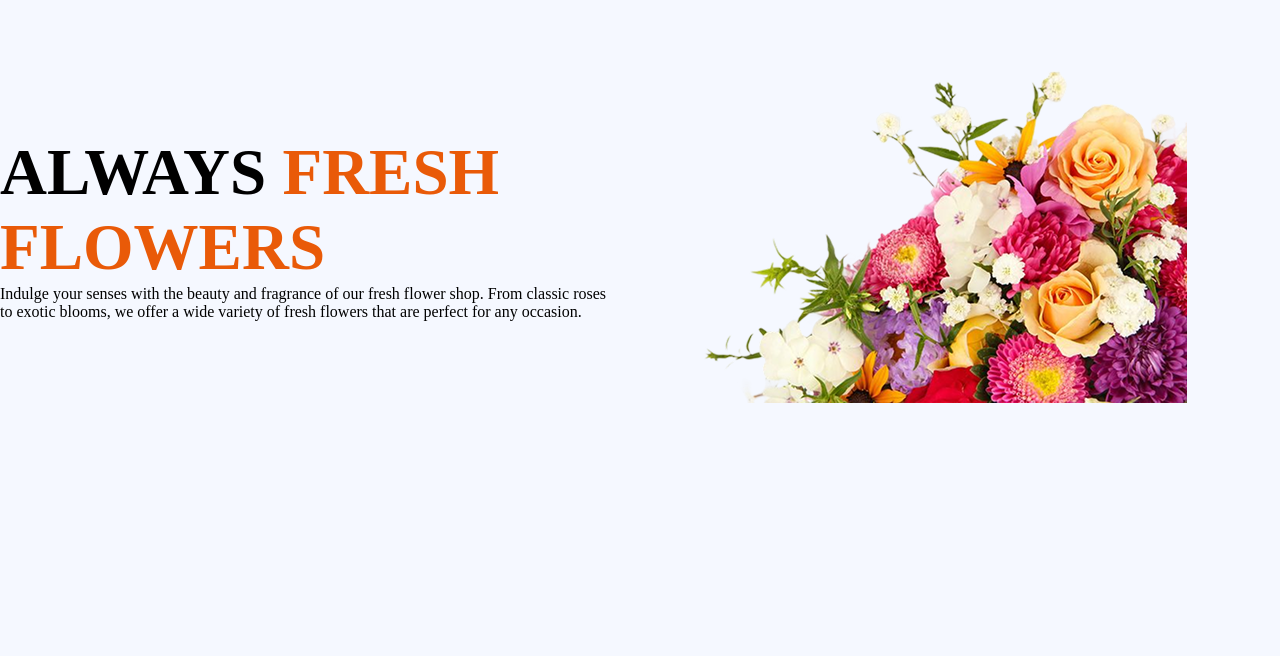
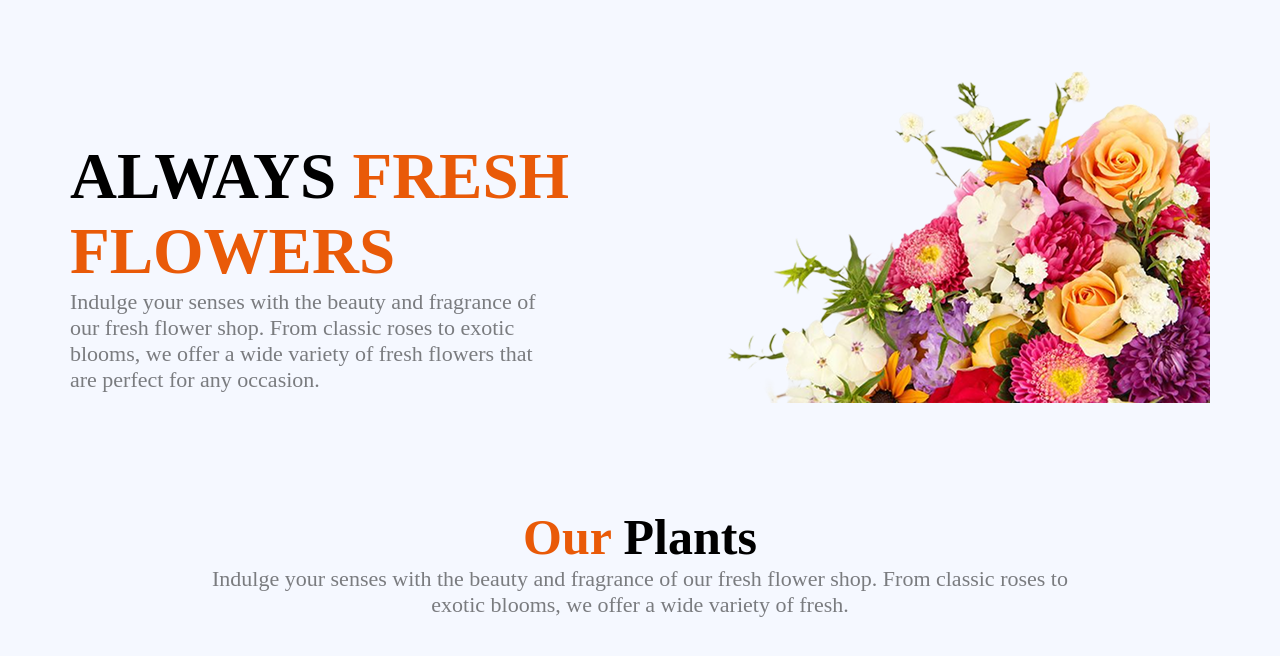
Before and after one commit to fariha-rahman721/always-fresh-flowers, a plain HTML site: page index.html in a window 1280 px wide. Shown: the part 86-742 px from the top of the page. Drawn offline with Linux system fonts and the light colour scheme.

Commit message:
do some edit and made our plants portion

```diff
--- a/index.html
+++ b/index.html
@@ -31,13 +31,20 @@
         <section class="left-section">
             <div class="content-style">
                 <h1 class="always-fresh-flowers">ALWAYS <span class="fresh-flowers">FRESH <br> FLOWERS</span></h1>
-                <p>Indulge your senses with the beauty and fragrance of our fresh flower shop. From classic roses to exotic blooms, we offer a wide variety of fresh flowers that are perfect for any occasion. </p>
+                <p>Indulge your senses with the beauty and fragrance of <br> our fresh flower shop. From classic roses to exotic <br> blooms, we offer a wide variety of fresh flowers that <br> are perfect for any occasion. </p>
 
             </div>
             <div class="left-sec-img">
                 <img src="./assets/hero-flower.png" alt="">
             </div>
 
+        </section>
+
+
+        <!-- 3rd part -->
+        <section class="our-plant-style">
+            <h2 class="third-headline"><span class="our-style">Our</span> Plants</h2>
+            <p class="our-plant-des">Indulge your senses with the beauty and fragrance of our fresh flower shop. From classic roses to exotic blooms, we offer a wide variety of fresh.</p>
 
 
         </section>
--- a/styles.css
+++ b/styles.css
@@ -1,14 +1,13 @@
 *{
     margin: auto;
     background-color: rgb(245, 248, 255);
+
 }
-.header-style .left-section{
-    max-width: 1440px;
-    margin: 0 auto;
-}
+
 
 /* header */
 .header-style{
+
     gap: 590px;
 
 }
@@ -46,20 +45,22 @@ div ul li a{
     font-weight: 400;
 
 }
+
+
+
 /* first container */
+
 .left-section{
     display: flex;
+
     flex-direction: row;
     justify-content: center;
     align-items: flex-end;
-    margin: 0 auto;
-    width: 1280px;
+    margin: auto;
+    width: 1140px;
     height: 461px;
-    left: 220px;
-    right: 100px;
-    top: 221px;
-
-
+    left: 150px;
+    margin-bottom: 50px;
 
 }
 .fresh-flowers{
@@ -71,8 +72,55 @@ div ul li a{
     font-weight: 700;
 
 }
+.content-style{
+    width: 570px;
+    height: 178px;
+    gap: 0;
+}
 
+ .content-style p{
+   color: rgba(0, 0, 0, 0.5);
+   font-size: 22px;
+   font-weight: 400;
+   width: 570px;
+   height: 108px;
+
+
+ }
     .left-sec-img{
     width: 100%;
 
 }
+/* 3rd portion */
+
+.our-plant-style{
+    display: flex;
+    flex-direction: column;
+    justify-content: flex-start;
+    align-items: center;
+    width: 1140px;
+    height: 68px;
+    gap: 16;
+    margin-bottom: 49px;
+
+
+}
+
+.our-style{
+    font-size: 50px;
+    font-weight: 700;
+    color: rgb(233, 90, 8);
+}
+.third-headline{
+    font-size: 50px;
+    font-weight: 700;
+    color: rgb(0, 0, 0);
+}
+.our-plant-des{
+    text-align: center;
+    font-size: 22px;
+    font-weight: 400;
+    color: rgba(0, 0, 0, 0.5);
+    width: 888px;
+    height: 54px;
+}
```
